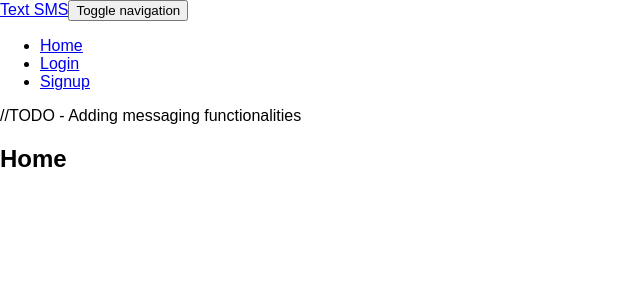
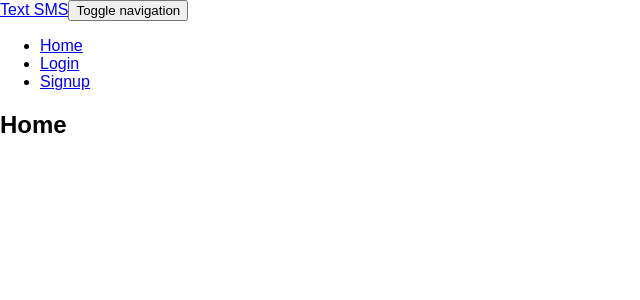
Before and after one commit to trivedi-vatsal/text-messaging-app, a React (Create React App) app: page /Home in a window 1280 px wide. Shown: the top 300 px of the page, without its empty margins (0-640 px from the left). Built offline with nearby package versions, Linux system fonts and the light colour scheme.

Commit message:
Inserting: Todo's

```diff
--- a/src/App.js
+++ b/src/App.js
@@ -1,10 +1,10 @@
 import React, { Component } from 'react';
 
 class App extends Component {
+    //TODO - Adding a welcome page
     render() {
         return (
             <div>
-                //TODO - Adding a welcome page
                 <h3>Welcome</h3>
             </div>
         );
--- a/src/Home.js
+++ b/src/Home.js
@@ -1,10 +1,11 @@
 import React,{Component} from 'react';
 
 class Home extends Component{
+
+    //TODO - Adding messaging functionalities
     render(){
         return(
             <div>
-                //TODO - Adding messaging functionalities
                 <h2>Home</h2>
             </div>
         );
```
